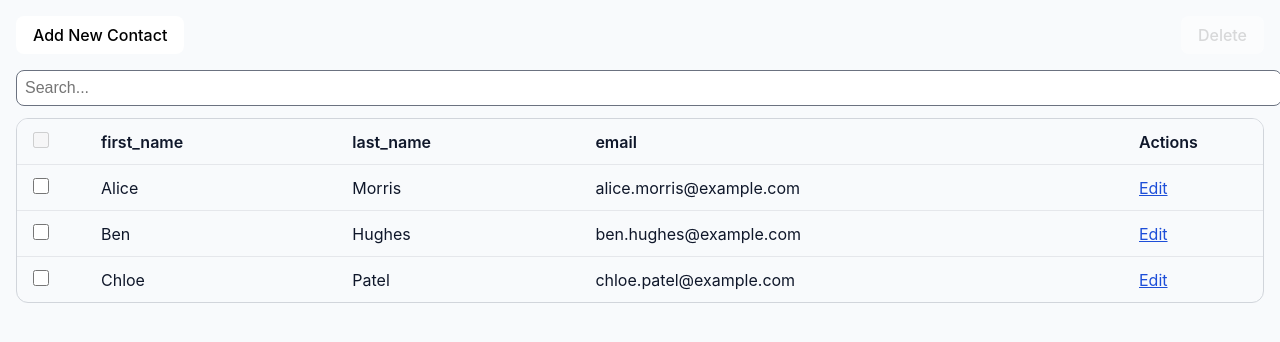
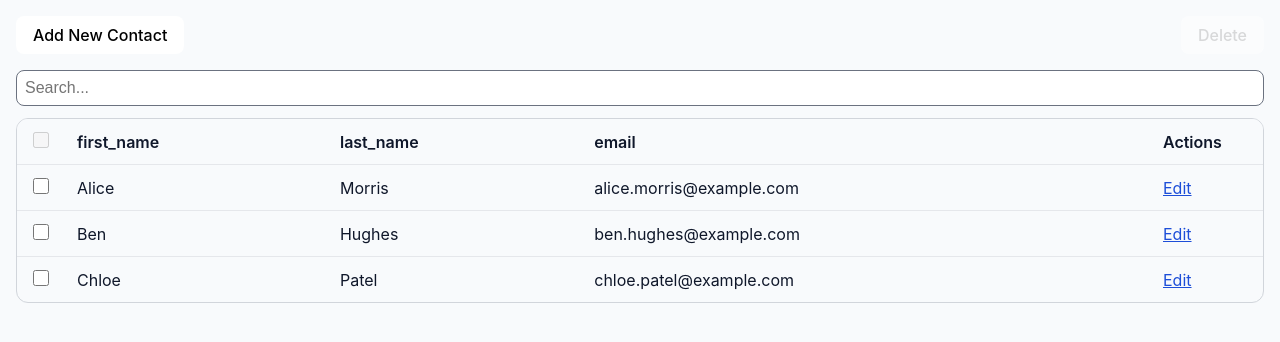
Before and after one commit to AdamMather/react-ts-bem-bdd-docker-demo, a React (Vite) app: page / in a window 1280 px wide. Shown: the top 342 px of the page. Built offline with nearby package versions, Linux system fonts and the light colour scheme; no server answers.

Commit message:
SonarQube: modify css to fix bug with UI

```diff
--- a/src/index.css
+++ b/src/index.css
@@ -9,6 +9,16 @@
   text-rendering: optimizeLegibility;
   -webkit-font-smoothing: antialiased;
   -moz-osx-font-smoothing: grayscale;
+}
+
+html {
+  box-sizing: border-box;
+}
+
+*,
+*::before,
+*::after {
+  box-sizing: inherit;
 }
 
 a {
--- a/src/pages/Home/Home.css
+++ b/src/pages/Home/Home.css
@@ -1,6 +1,6 @@
 .home {
-    padding: 1rem;
-  }
+  padding: 1rem;
+}
 
 .home__banner {
   background: #0f5132;
```
